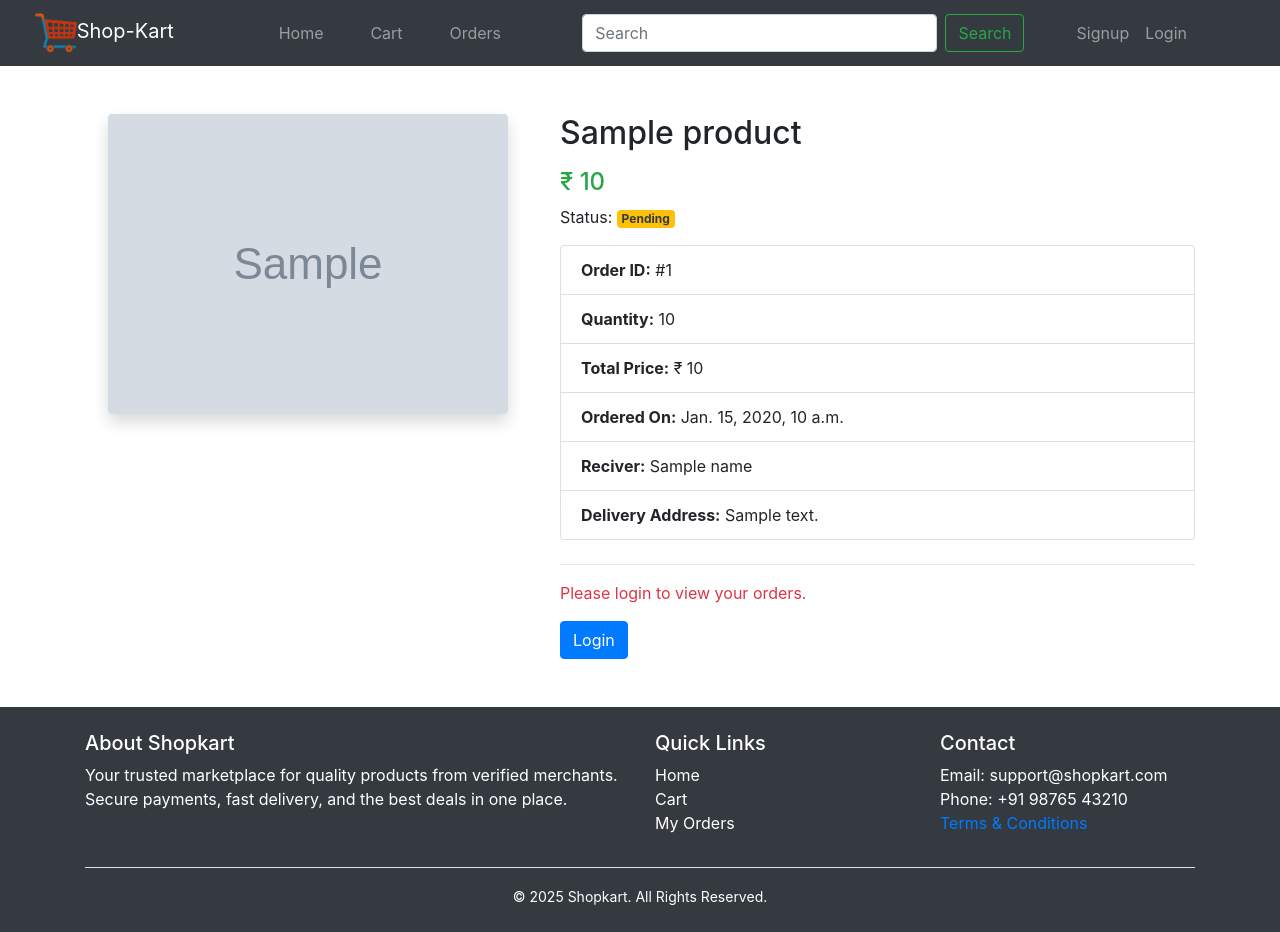
After one commit to 6jp9/my_project, a Django app: template templates/home/order.html in a window 1280 px wide. The commit adds this page. Run offline with Django 3.2, Linux system fonts and the light colour scheme; the template is opened without the code that fills it: most values are stand-ins (such as "Sample title", 1, 10 or a date in 2020); grey boxes marked "Sample" are stand-in pictures.

Commit message:
orders details page added

```diff
--- a/home/urls.py
+++ b/home/urls.py
@@ -16,4 +16,5 @@ urlpatterns = [
     path('terms_and_conditions/',views.TandC_view,name='terms&conditions'),
     path('',include(router.urls)),
     path('api-token-auth/', obtain_auth_token, name='api_token_auth'),
+    path('order_dtls/<int:order_id>',views.order_dtils,name='order_dtls'),
 ]
--- /dev/null
+++ b/templates/home/order.html
@@ -0,0 +1,88 @@
+<!DOCTYPE html>
+{% extends 'user/base.html' %}
+{% block body_block %}
+
+<div class="container mt-5">
+    <div class="row align-items-start">
+
+        <!-- Product Image -->
+        <div class="col-md-5 text-center mb-4">
+            <img src="{{ order.product.image.url }}" class="img-fluid rounded shadow" alt="{{ order.product.name }}">
+        </div>
+
+        <!-- Order & Product Details -->
+        <div class="col-md-7">
+            <h2 class="fw-bold mb-3">{{ order.product.name }}</h2>
+
+            <!-- Price -->
+            <h4 class="text-success fw-bold mb-2">₹ {{ order.price }}</h4>
+
+            <!-- Status -->
+            <p class="mb-3">
+                Status:
+                {% if order.status == "Delivered" %}
+                    <span class="badge bg-success">{{ order.status }}</span>
+                {% elif order.status == "Pending" %}
+                    <span class="badge bg-warning text-dark">{{ order.status }}</span>
+                {% elif order.status == "Canceled" %}
+                    <span class="badge bg-danger">{{ order.status }}</span>
+                {% else %}
+                    <span class="badge bg-secondary">{{ order.status }}</span>
+                {% endif %}
+            </p>
+
+            <!-- Order Info -->
+            <ul class="list-group mb-4">
+                <li class="list-group-item">
+                    <strong>Order ID:</strong> #{{ order.order_id }}
+                </li>
+                <li class="list-group-item">
+                    <strong>Quantity:</strong> {{ order.quantity }}
+                </li>
+                <li class="list-group-item">
+                    <strong>Total Price:</strong> ₹ {{ order.price }}
+                </li>
+                <li class="list-group-item">
+                    <strong>Ordered On:</strong> {{ order.created_at }}
+                </li>
+                <li class="list-group-item">
+                    <strong>Reciver:</strong> {{ name }}
+                </li>
+                <li class="list-group-item">
+                    <strong>Delivery Address:</strong> {{ address }}
+                </li>
+            </ul>
+
+            <hr>
+
+            {% if request.user.is_authenticated %}
+                {% if request.user.is_superuser %}
+                    <div class="text-center">
+                        <h2 class="mb-3">Hello, {{ request.user.username }} 👑</h2>
+                        <p class="text-muted">You are logged in as a superuser.</p>
+                        <a href="/admin/" class="btn btn-primary">Go to Admin Dashboard</a>
+                    </div>
+                {% else %}
+                    <!-- Order Actions -->
+                    <div class="d-flex gap-2">
+                        {% if order.status == "Pending" %}
+                            <a href="/order/cancel/{{ order.id }}/" class="btn btn-danger flex-fill">
+                                <i class="bi bi-x-circle"></i> Cancel Order
+                            </a>
+                        {% endif %}
+                        <a href="/orders/" class="btn btn-outline-secondary flex-fill">
+                            <i class="bi bi-arrow-left"></i> Back to Orders
+                        </a>
+                    </div>
+                {% endif %}
+            {% else %}
+                <p class="text-danger mt-3">Please login to view your orders.</p>
+                <a class="btn btn-primary" href="{% url 'login' %}">
+                    <i class="bi bi-box-arrow-in-right"></i> Login
+                </a>
+            {% endif %}
+        </div>
+    </div>
+</div>
+
+{% endblock %}
```
Also changed, not shown: home/views.py (+13 -1 lines), templates/home/my_orders.html (+39 -13 lines).
